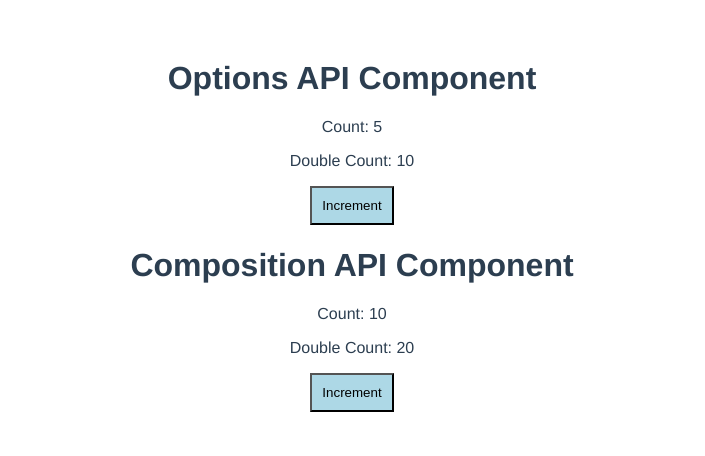
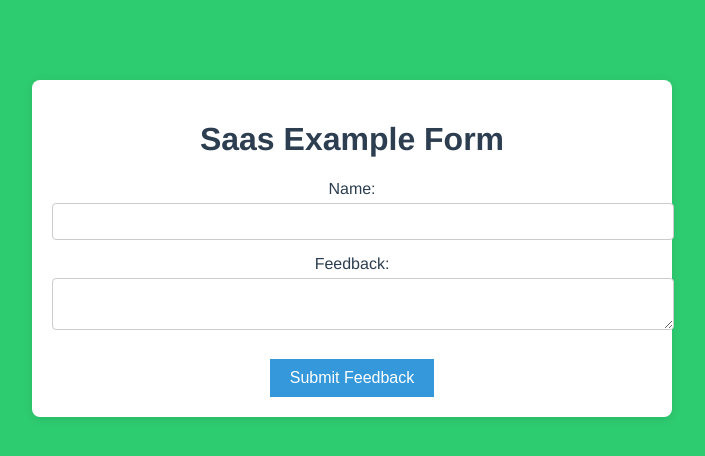
Before and after one commit to kirankumarkommu007/vuejs, a Vue app: page / in a window 1280 px wide. Shown: the top 456 px of the page, without its empty margins (288-993 px from the left). Built offline with nearby package versions, Linux system fonts and the light colour scheme.

Commit message:
added saas

```diff
--- a/package.json
+++ b/package.json
@@ -19,7 +19,9 @@
     "@vue/cli-plugin-eslint": "~5.0.0",
     "@vue/cli-service": "~5.0.0",
     "eslint": "^7.32.0",
-    "eslint-plugin-vue": "^8.0.3"
+    "eslint-plugin-vue": "^8.0.3",
+    "sass": "^1.77.8",
+    "sass-loader": "^16.0.0"
   },
   "eslintConfig": {
     "root": true,
--- a/src/App.vue
+++ b/src/App.vue
@@ -1,24 +1,18 @@
 <template>
-  <div id="app">
-    <h1>Options API Component</h1>
-    <CounterOptionsAPI :initialCount="5" @count-changed="handleCountChange" />
-
-    <h1>Composition API Component</h1>
-    <CounterCompositionAPI :initialCount="10" @count-changed="handleCountChange" />
-  </div>
+  <SaasComp />
 </template>
 
 
 <script>
-import CounterCompositionAPI from './components/CounterCompositionAPI.vue';
-import CounterOptionsAPI from './components/CounterOptionsAPI.vue';
+import SaasComp from './components/SaasComp.vue';
+
+
 
 
 export default {
   name: 'App',
   components: {
-    CounterCompositionAPI,
-    CounterOptionsAPI
+    SaasComp
   }
 }
 </script>
--- a/src/components/CounterCompositionAPI.vue
+++ /dev/null
@@ -1,48 +0,0 @@
-<template>
-    <div>
-      <p>Count: {{ count }}</p>
-      <p>Double Count: {{ doubleCount }}</p>
-      <button @click="increment">Increment</button>
-    </div>
-  </template>
-
-  <script>
-  import { ref, computed, watch, defineComponent } from 'vue';
-
-  export default defineComponent({
-    name: 'CounterCompositionAPI',
-    props: {
-      initialCount: {
-        type: Number,
-        default: 0
-      }
-    },
-    setup(props, { emit }) {
-      const count = ref(props.initialCount);
-
-      const increment = () => {
-        count.value++;
-        emit('count-changed', count.value);
-      };
-
-      const doubleCount = computed(() => count.value * 2);
-
-      watch(count, (newVal) => {
-        console.log('Count changed to:', newVal);
-      });
-
-      return {
-        count,
-        increment,
-        doubleCount
-      };
-    }
-  });
-  </script>
-
-  <style>
-  button {
-    background-color: lightcoral;
-    padding: 10px;
-  }
-  </style>
--- a/src/components/CounterOptionsAPI.vue
+++ /dev/null
@@ -1,47 +0,0 @@
-<template>
-    <div>
-      <p>Count: {{ count }}</p>
-      <p>Double Count: {{ doubleCount }}</p>
-      <button @click="increment">Increment</button>
-    </div>
-  </template>
-
-  <script>
-  export default {
-    name: 'CounterOptionsAPI',
-    props: {
-      initialCount: {
-        type: Number,
-        default: 0
-      }
-    },
-    data() {
-      return {
-        count: this.initialCount
-      };
-    },
-    computed: {
-      doubleCount() {
-        return this.count * 2;
-      }
-    },
-    methods: {
-      increment() {
-        this.count++;
-        this.$emit('count-changed', this.count);
-      }
-    },
-    watch: {
-      count(newVal) {
-        console.log('Count changed to:', newVal);
-      }
-    }
-  };
-  </script>
-
-  <style>
-  button {
-    background-color: lightblue;
-    padding: 10px;
-  }
-  </style>
--- /dev/null
+++ b/src/components/SaasComp.vue
@@ -0,0 +1,112 @@
+<template>
+    <div class="container">
+      <h1>Saas Example Form</h1>
+      <form @submit.prevent="submitForm">
+        <div class="form-group">
+          <label for="name">Name:</label>
+          <input type="text" id="name" v-model="name" required />
+        </div>
+        <div class="form-group">
+          <label for="feedback">Feedback:</label>
+          <textarea id="feedback" v-model="feedback" required></textarea>
+        </div>
+        <button type="submit" class="button">Submit Feedback</button>
+      </form>
+      <div v-if="message" :class="['message', messageType]">{{ message }}</div>
+    </div>
+  </template>
+  <script>
+  export default {
+    name: 'SaasComp',
+    data() {
+      return {
+        name: '',
+        feedback: '',
+        message: '',
+        messageType: ''
+      };
+    },
+    methods: {
+      submitForm() {
+        if (this.name && this.feedback) {
+          this.message = 'Thank you for your feedback!';
+          this.messageType = 'success';
+        } else {
+          this.message = 'Please fill out all fields.';
+          this.messageType = 'error';
+        }
+      }
+    }
+  }
+  </script>
+
+  <style lang="scss">
+  $primary-color: #3498db;
+  $secondary-color: #2ecc71;
+  $font-stack: Helvetica, sans-serif;
+
+  body {
+    font-family: $font-stack;
+    background-color: $secondary-color;
+    margin: 0;
+    padding: 20px;
+  }
+
+  .container {
+    max-width: 600px;
+    margin: auto;
+    background: white;
+    padding: 20px;
+    border-radius: 8px;
+    box-shadow: 0 2px 10px rgba(0, 0, 0, 0.1);
+  }
+
+  .form-group {
+    margin-bottom: 15px;
+
+    label {
+      display: block;
+      margin-bottom: 5px;
+    }
+
+    input, textarea {
+      width: 100%;
+      padding: 10px;
+      border: 1px solid #ccc;
+      border-radius: 4px;
+    }
+  }
+
+  .message {
+    margin-top: 20px;
+    padding: 10px;
+    border-radius: 4px;
+    font-size: 16px;
+
+    &.success {
+      border: 1px solid green;
+      color: green;
+      background-color: #e9f9e9;
+    }
+
+    &.error {
+      border: 1px solid red;
+      color: red;
+      background-color: #f9e9e9;
+    }
+  }
+
+  .button {
+    background-color: $primary-color;
+    border: none;
+    color: white;
+    padding: 10px 20px;
+    font-size: 16px;
+    margin-top: 10px;
+    cursor: pointer;
+
+    &:hover {
+      background-color: darken($primary-color, 10%);
+    }
+  }
+  </style>
```
Also changed, not shown: 1 other file (tests, documents, lock files or other folders).
